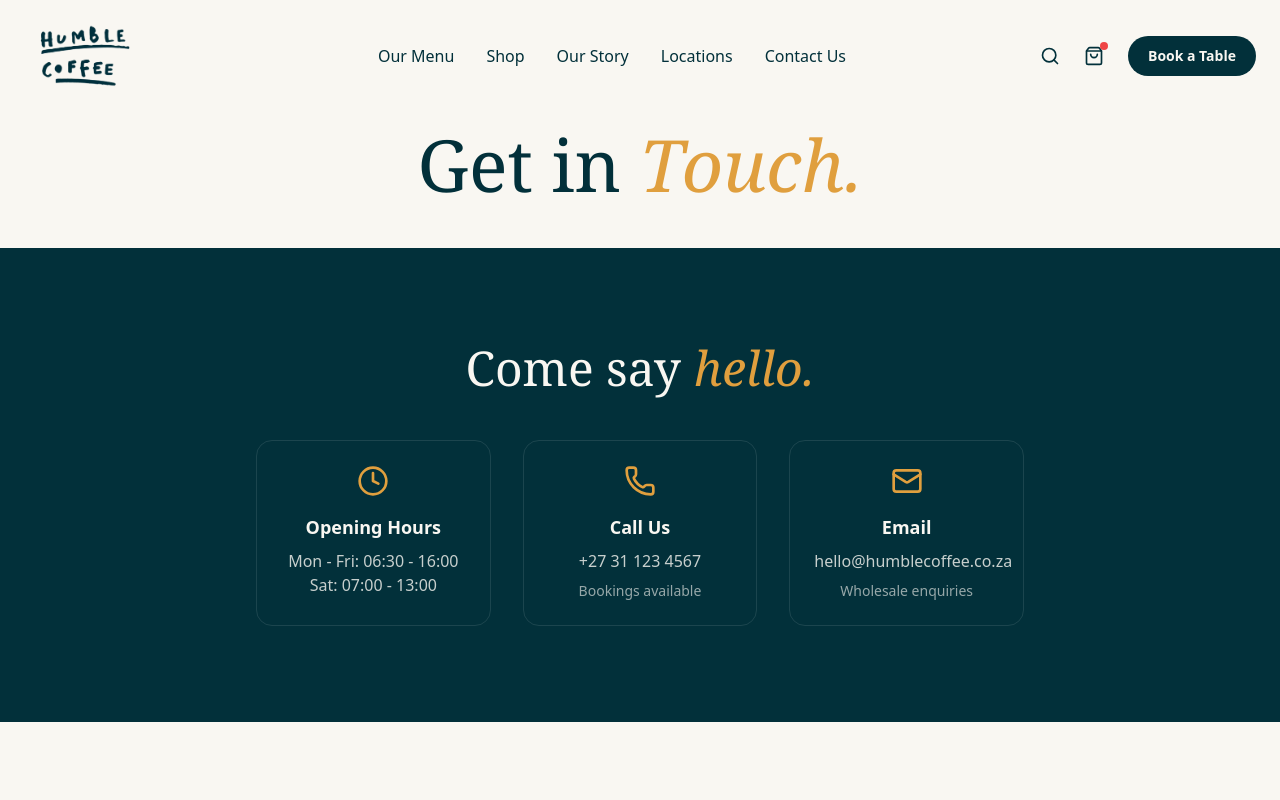
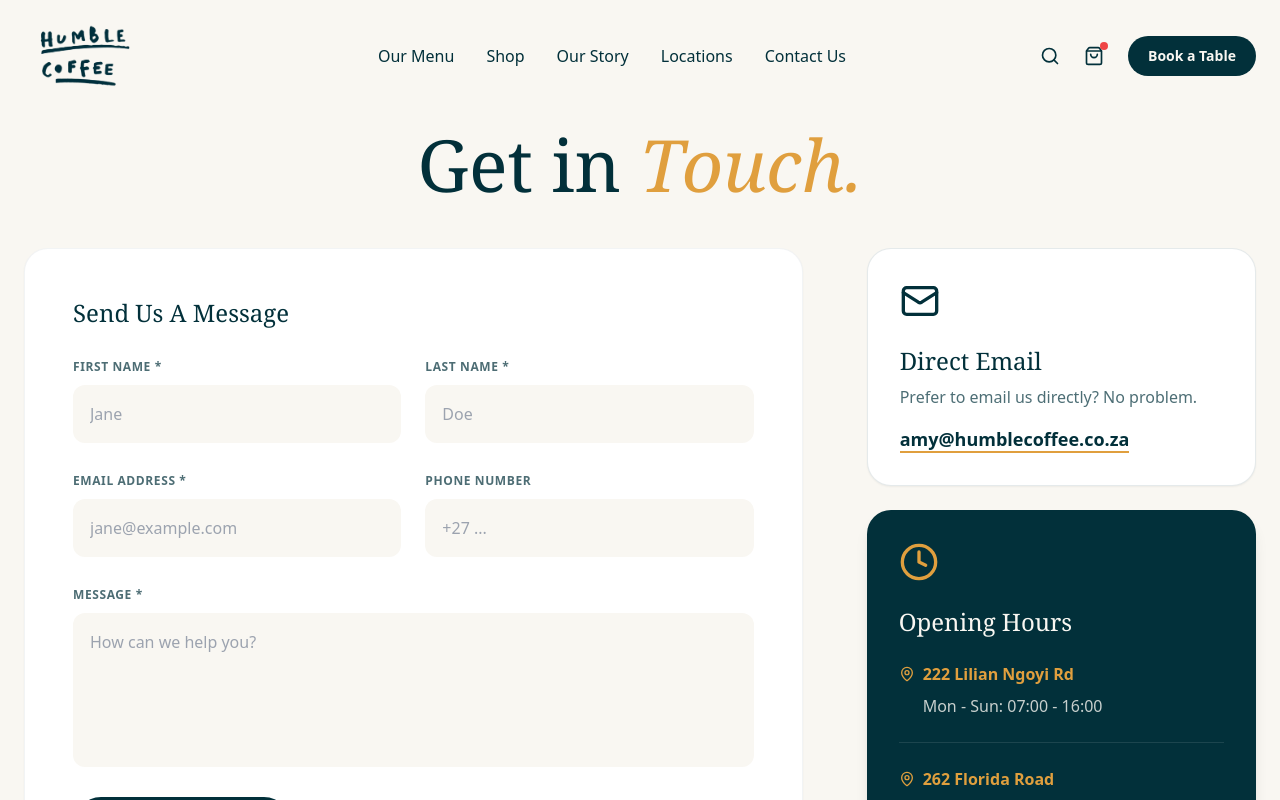
Before and after one commit to Lwazi-M/humble-coffee-redesign, a Next.js app: page /contact in a window 1280 px wide. Shown: the top 800 px of the page. Built offline with nearby package versions, Linux system fonts and the light colour scheme.

Commit message:
feat: updated contact page with functional form and store hours

```diff
--- a/src/components/features/ContactSection.tsx
+++ b/src/components/features/ContactSection.tsx
@@ -3,53 +3,139 @@
 
 import React from 'react';
 import { motion } from 'framer-motion';
-import { Phone, Mail, Clock } from 'lucide-react';
+import { Mail, Clock, MapPin, Send } from 'lucide-react';
 
 const ContactSection = () => {
   return (
-    <section id="contact" className="py-24 bg-[#02303A] text-[#F9F7F2]">
-      <div className="container mx-auto px-6 text-center">
+    <section id="contact" className="pb-24 bg-[#F9F7F2] text-[#02303A]">
+      <div className="container mx-auto px-6">
 
+        <div className="flex flex-col lg:flex-row gap-16 items-start">
+
+          {/* --- LEFT: Contact Form --- */}
           <motion.div
-          initial={{ opacity: 0, y: 20 }}
-          whileInView={{ opacity: 1, y: 0 }}
+            className="w-full lg:w-2/3"
+            initial={{ opacity: 0, x: -20 }}
+            whileInView={{ opacity: 1, x: 0 }}
             viewport={{ once: true }}
             transition={{ duration: 0.8 }}
-          className="max-w-3xl mx-auto"
           >
-          <h2 className="text-4xl md:text-5xl font-serif mb-8">
-            Come say <span className="text-[#E09F3E] italic">hello.</span>
-          </h2>
+            <div className="bg-white p-8 md:p-12 rounded-3xl shadow-sm border border-[#02303A]/5">
+              <h3 className="text-2xl font-serif mb-6">Send Us A Message</h3>
 
-          <div className="grid md:grid-cols-3 gap-8 mt-12">
-
-            {/* Hours */}
-            <div className="p-6 border border-white/10 rounded-2xl hover:bg-white/5 transition-colors">
-              <Clock className="w-8 h-8 mx-auto mb-4 text-[#E09F3E]" />
-              <h3 className="font-bold text-lg mb-2">Opening Hours</h3>
-              <p className="opacity-80">Mon - Fri: 06:30 - 16:00</p>
-              <p className="opacity-80">Sat: 07:00 - 13:00</p>
+              <form className="space-y-6">
+                {/* Row 1: Names */}
+                <div className="grid md:grid-cols-2 gap-6">
+                  <div className="space-y-2">
+                    <label className="text-xs font-bold uppercase tracking-wider opacity-70">First Name *</label>
+                    <input
+                      type="text"
+                      placeholder="Jane"
+                      className="w-full p-4 bg-[#F9F7F2] border border-transparent focus:bg-white focus:border-[#02303A] rounded-xl outline-none transition-all"
+                    />
+                  </div>
+                  <div className="space-y-2">
+                    <label className="text-xs font-bold uppercase tracking-wider opacity-70">Last Name *</label>
+                    <input
+                      type="text"
+                      placeholder="Doe"
+                      className="w-full p-4 bg-[#F9F7F2] border border-transparent focus:bg-white focus:border-[#02303A] rounded-xl outline-none transition-all"
+                    />
+                  </div>
                 </div>
 
-            {/* Phone */}
-            <div className="p-6 border border-white/10 rounded-2xl hover:bg-white/5 transition-colors">
-              <Phone className="w-8 h-8 mx-auto mb-4 text-[#E09F3E]" />
-              <h3 className="font-bold text-lg mb-2">Call Us</h3>
-              <p className="opacity-80">+27 31 123 4567</p>
-              <p className="text-sm opacity-60 mt-2">Bookings available</p>
+                {/* Row 2: Contacts */}
+                <div className="grid md:grid-cols-2 gap-6">
+                  <div className="space-y-2">
+                    <label className="text-xs font-bold uppercase tracking-wider opacity-70">Email Address *</label>
+                    <input
+                      type="email"
+                      placeholder="jane@example.com"
+                      className="w-full p-4 bg-[#F9F7F2] border border-transparent focus:bg-white focus:border-[#02303A] rounded-xl outline-none transition-all"
+                    />
+                  </div>
+                  <div className="space-y-2">
+                    <label className="text-xs font-bold uppercase tracking-wider opacity-70">Phone Number</label>
+                    <input
+                      type="tel"
+                      placeholder="+27 ..."
+                      className="w-full p-4 bg-[#F9F7F2] border border-transparent focus:bg-white focus:border-[#02303A] rounded-xl outline-none transition-all"
+                    />
+                  </div>
                 </div>
 
-            {/* Email */}
-            <div className="p-6 border border-white/10 rounded-2xl hover:bg-white/5 transition-colors">
-              <Mail className="w-8 h-8 mx-auto mb-4 text-[#E09F3E]" />
-              <h3 className="font-bold text-lg mb-2">Email</h3>
-              <p className="opacity-80">hello@humblecoffee.co.za</p>
-              <p className="text-sm opacity-60 mt-2">Wholesale enquiries</p>
+                {/* Row 3: Message */}
+                <div className="space-y-2">
+                  <label className="text-xs font-bold uppercase tracking-wider opacity-70">Message *</label>
+                  <textarea
+                    rows={5}
+                    placeholder="How can we help you?"
+                    className="w-full p-4 bg-[#F9F7F2] border border-transparent focus:bg-white focus:border-[#02303A] rounded-xl outline-none transition-all resize-none"
+                  ></textarea>
                 </div>
 
+                {/* Submit Button */}
+                <button className="w-full md:w-auto px-10 py-4 bg-[#02303A] text-[#F9F7F2] font-bold rounded-full hover:bg-[#E09F3E] transition-colors flex items-center justify-center gap-2">
+                  Send Message <Send size={18} />
+                </button>
+              </form>
             </div>
           </motion.div>
 
+
+          {/* --- RIGHT: Info Cards (Sidebar) --- */}
+          <motion.div
+            className="w-full lg:w-1/3 space-y-6"
+            initial={{ opacity: 0, x: 20 }}
+            whileInView={{ opacity: 1, x: 0 }}
+            viewport={{ once: true }}
+            transition={{ duration: 0.8, delay: 0.2 }}
+          >
+
+
+            {/* Email Card */}
+            <div className="p-8 bg-white border border-[#02303A]/10 rounded-3xl shadow-sm">
+              <Mail className="w-10 h-10 mb-6 text-[#02303A]" />
+              <h3 className="font-serif text-2xl mb-2 text-[#02303A]">Direct Email</h3>
+              <p className="text-[#02303A]/70 mb-4">
+                Prefer to email us directly? No problem.
+              </p>
+              <a href="mailto:amy@humblecoffee.co.za" className="text-lg font-bold text-[#02303A] border-b-2 border-[#E09F3E] hover:text-[#E09F3E] transition-colors">
+                amy@humblecoffee.co.za
+              </a>
+            </div>
+
+            {/* Hours Card */}
+            <div className="p-8 bg-[#02303A] text-[#F9F7F2] rounded-3xl shadow-lg">
+              <Clock className="w-10 h-10 mb-6 text-[#E09F3E]" />
+              <h3 className="font-serif text-2xl mb-6">Opening Hours</h3>
+
+              <div className="space-y-6">
+                <div>
+                  <div className="flex items-center gap-2 mb-2 font-bold text-[#E09F3E]">
+                    <MapPin size={16} /> 222 Lilian Ngoyi Rd
+                  </div>
+                  <p className="opacity-80 ml-6">Mon - Sun: 07:00 - 16:00</p>
+                </div>
+
+                <div className="w-full h-px bg-white/10" />
+
+                <div>
+                  <div className="flex items-center gap-2 mb-2 font-bold text-[#E09F3E]">
+                    <MapPin size={16} /> 262 Florida Road
+                  </div>
+                  <ul className="opacity-80 ml-6 space-y-1">
+                    <li>Mon - Fri: 06:00 - 16:00</li>
+                    <li>Sat: 06:30 - 14:00</li>
+                    <li>Sun: 07:00 - 14:00</li>
+                  </ul>
+                </div>
+              </div>
+            </div>
+
+          </motion.div>
+
+        </div>
       </div>
     </section>
   );
```
Lines whose indentation alone changed are shown as unchanged.
